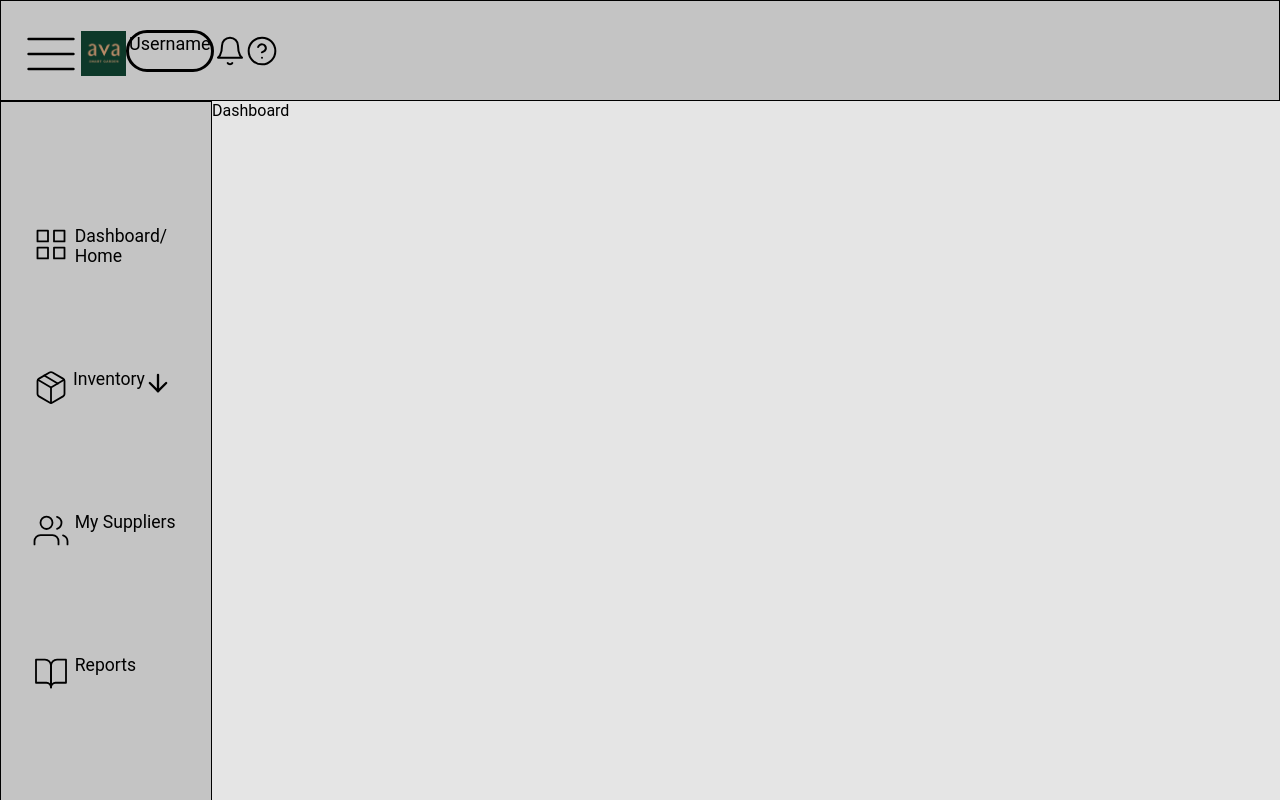
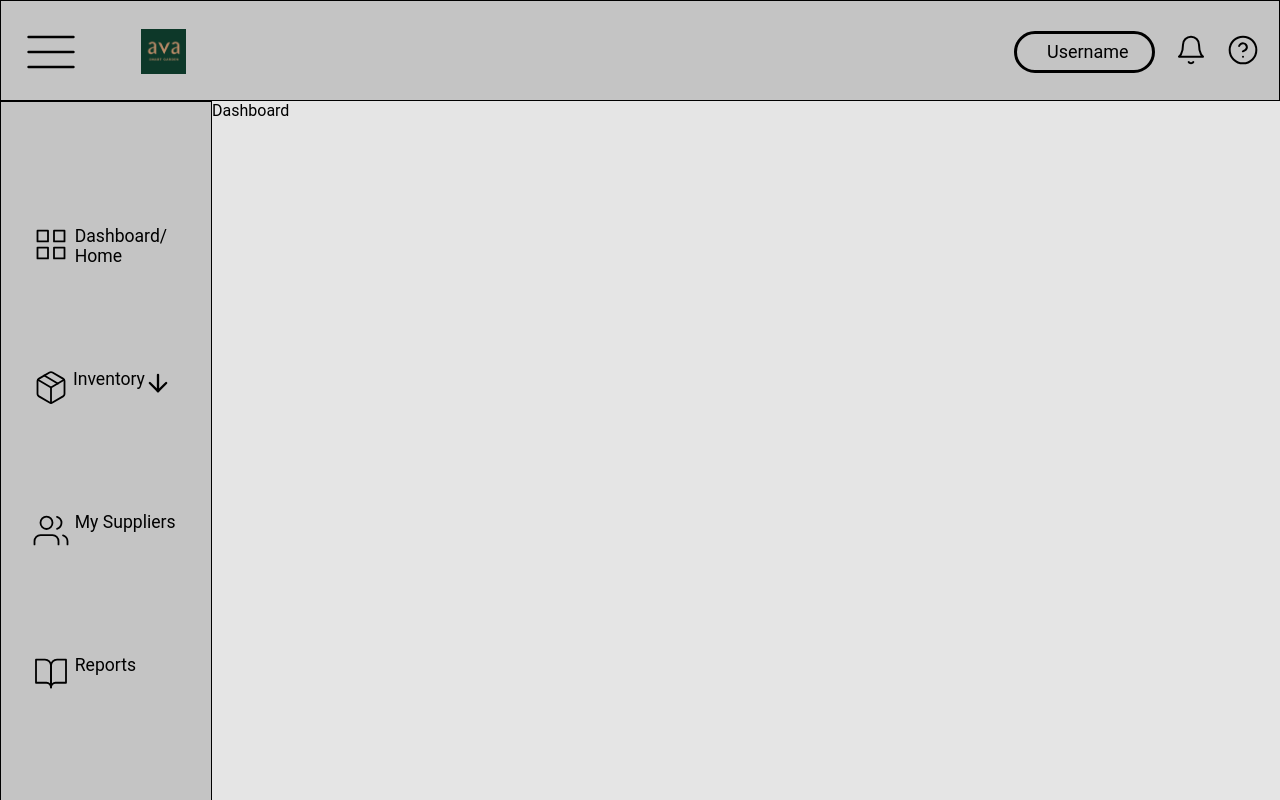
Before and after one commit to marcusgchan/avagrows-inventory-tracker-client, a React (Create React App) app: page / in a window 1280 px wide. Shown: the top 800 px of the page. Built offline with nearby package versions, Linux system fonts and the light colour scheme.

Commit message:
Repositioned header elements using display flex

```diff
--- a/src/components/Layout.js
+++ b/src/components/Layout.js
@@ -15,12 +15,15 @@ function Layout() {
   return (
     <section className={styles.grid}>
       <header className={styles.headerBar}>
+        <div className={styles.leftHeader}>
           <button className={styles.navBarButton} type="button">
             <img src={hamburgerButton} alt="NavButton"></img>
           </button>
           <div className={styles.logo}>
             <img src={logo} alt="logo"></img>
           </div>
+        </div>
+        <div className={styles.rightHeader}>
           <div className={styles.userNameBox}>
             <p className={styles.userName}> Username </p>
           </div>
@@ -30,6 +33,7 @@ function Layout() {
           <button className={styles.infoButton} type="button">
             <img src={help} alt="?"></img>
           </button>
+        </div>
       </header>
       <nav className={styles.navBar}>
         <div className={styles.homeButton} type="button">
--- a/src/components/styles/Layout.module.css
+++ b/src/components/styles/Layout.module.css
@@ -11,74 +11,84 @@
 .headerBar {
   grid-area: header;
   display: flex;
+  flex-wrap: wrap;
+  flex: 1;
+  justify-content: space-between;
+  align-items: center;
   background-color: var(--main-bg-clr);
   border: 1px black solid;
 }
 
+.leftHeader {
+  display: flex;
+  width: max-content;
+  height: 101px;
+  flex-wrap: wrap;
+  flex: 1;
+  gap: 60px;
+  justify-content: flex-start;
+  align-items: center;
+}
+
+.rightHeader {
+  display: flex;
+  width: max-content;
+  height: 101px;
+  flex-wrap: wrap;
+  flex: 1;
+  gap: 20px;
+  justify-content: flex-end;
+  align-items: center;
+}
+
 .navBarButton {
-  /* grid-area: button; */
   background-color: var(--main-bg-clr);
   width: 60px;
   height: 60px;
   border: none;
-  margin-top: 23px;
   margin-left: 20px;
 }
 
-.hamburgerButton {
-  width: 35px;
-  height: 2px;
-  background-color: black;
-  margin: 12.5px 0;
-  margin-left: 10px;
-}
-
 .logo {
-  /* grid-area: logo; */
-  margin-top: 30px;
   height: 45px;
   width: 45px;
 }
 
 .userNameBox {
-  /* width: 141px; */
+  display: grid;
+  grid-template-columns: 30px 20px 30px;
+  grid-template-areas: ". userName .";
+  align-items: center;
+  width: 141px;
   height: 42px;
-  /* grid-area: username; */
 
   border: 3px black solid;
   background-color: var(--main-bg-clr);
   box-sizing: border-box;
   border-radius: 60px;
-  margin-top: 29px;
 }
 
 .userName {
-  /* width: 82px; */
-  /* height: 21px; */
+  grid-area: userName;
   font-family: "Roboto";
   font-style: normal;
   font-weight: normal;
   font-size: 18px;
   line-height: 21px;
   text-align: center;
-  /* margin-top: 8px; */
-  /* margin-left: 30px; */
 }
 
 .bellButton {
-  /* grid-area: bell; */
   background-color: var(--main-bg-clr);
   border: none;
   height: max-content;
-  margin-top: 34px;
 }
 
 .infoButton {
-  /* grid-area: info; */
   height: max-content;
   border: none;
   background-color: var(--main-bg-clr);
-  margin-top: 34px;
+  margin-right: 20px;
 }
 
 .navBar {
```
Lines whose indentation alone changed are shown as unchanged.
